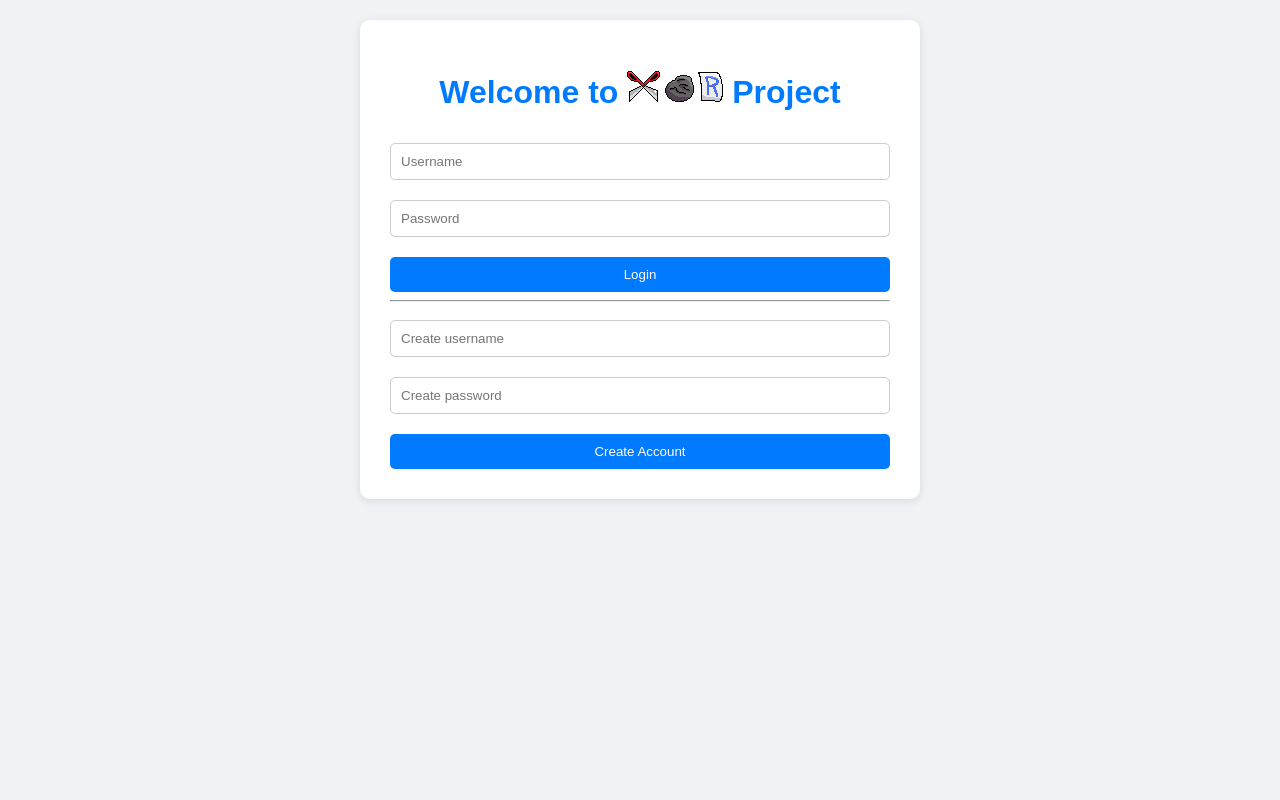
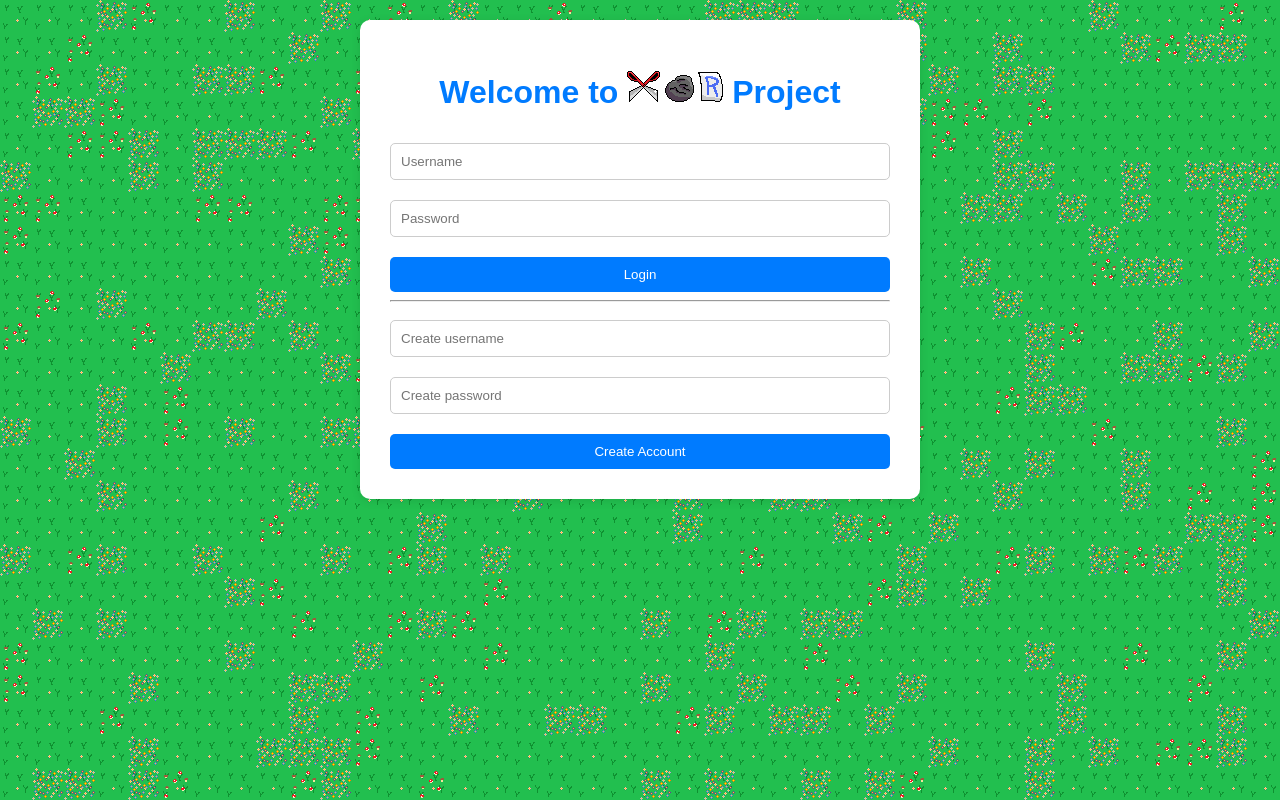
Before and after one commit to Blueburger/312GroupXOR, a Flask app: page / in a window 1280 px wide. Run offline with Flask 3, Linux system fonts and the light colour scheme; some libraries are stand-ins or nearby versions.

Commit message:
Made background of index screen have plains background

```diff
--- /dev/null
+++ b/app/static/game/generatePlain.js
@@ -0,0 +1,48 @@
+function generatePlainsBiome(canvasId) {
+    const tileSize = 32;
+    const tilesPerRow = Math.ceil(window.innerWidth / tileSize);
+    const tilesPerCol = Math.ceil(window.innerHeight / tileSize);
+
+    const canvas = document.getElementById(canvasId);
+    canvas.width = window.innerWidth;
+    canvas.height = window.innerHeight;
+
+    const ctx = canvas.getContext('2d');
+
+    const assets = {
+        grass: new Image(),
+        mushrooms: new Image(),
+        flowers: new Image()
+    };
+
+    assets.grass.src = "/static/game/assets/custom_grass.png";
+    assets.mushrooms.src = "/static/game/assets/custom_mushroom.png";
+    assets.flowers.src = "/static/game/assets/custom_flowers.png";
+
+    const draw = () => {
+        for (let y = 0; y < tilesPerCol; y++) {
+            for (let x = 0; x < tilesPerRow; x++) {
+                const px = x * tileSize;
+                const py = y * tileSize;
+
+                ctx.drawImage(assets.grass, px, py, tileSize, tileSize);
+
+                const roll = Math.random();
+                if (roll < 0.1) {
+                    ctx.drawImage(assets.mushrooms, px, py, tileSize, tileSize);
+                } else if (roll < 0.3) {
+                    ctx.drawImage(assets.flowers, px, py, tileSize, tileSize);
+                }
+            }
+        }
+    };
+
+    let loaded = 0;
+    const totalAssets = Object.keys(assets).length;
+    Object.values(assets).forEach(img => {
+        img.onload = () => {
+            loaded++;
+            if (loaded === totalAssets) draw();
+        };
+    });
+}
--- a/app/static/style.css
+++ b/app/static/style.css
@@ -45,3 +45,12 @@ button {
 button:hover {
     background-color: #0056b3;
 }
+
+#backgroundCanvas {
+    position: fixed;
+    top: 0;
+    left: 0;
+    width: 100vw;
+    height: 100vh;
+    z-index: -1;
+}
--- a/app/templates/index.html
+++ b/app/templates/index.html
@@ -4,8 +4,12 @@
     <meta charset="UTF-8">
     <title>XOR Project - Login</title>
     <link rel="stylesheet" href="{{ url_for('static', filename='style.css') }}">
+
+    <script src="{{ url_for('static', filename='game/generatePlain.js') }}"></script>
 </head>
 <body>
+    <canvas id="backgroundCanvas"></canvas> <!-- for background-->
+
     <div class="container">
         {% if username %}
             <h1>Welcome back, {{ username }}!</h1>
@@ -30,5 +34,12 @@
             </form>
         {% endif %}
     </div>
+
+    <script>
+        window.onload = () => {
+            generatePlainsBiome('backgroundCanvas');
+        };
+    </script>
+
 </body>
 </html>
```
